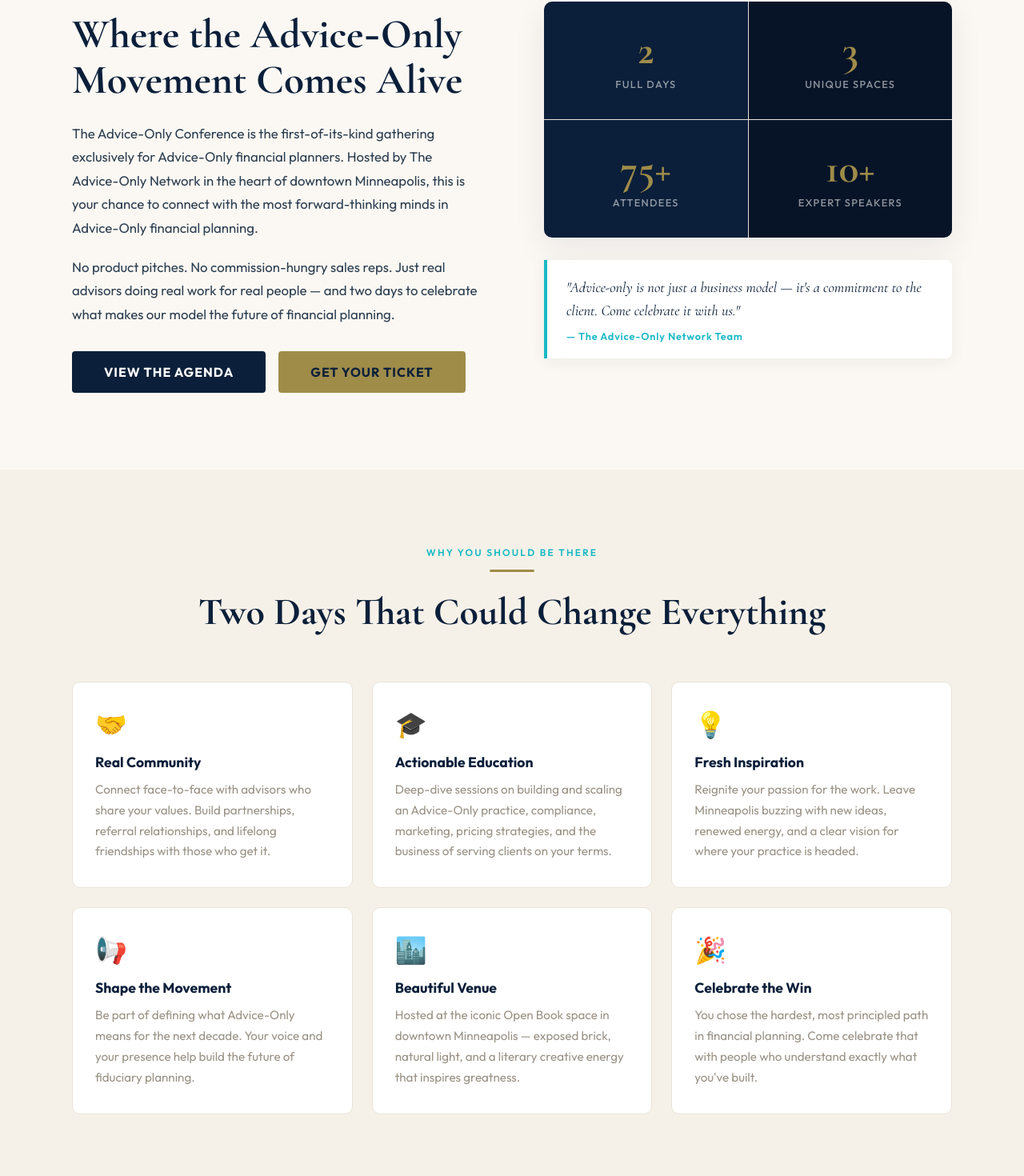
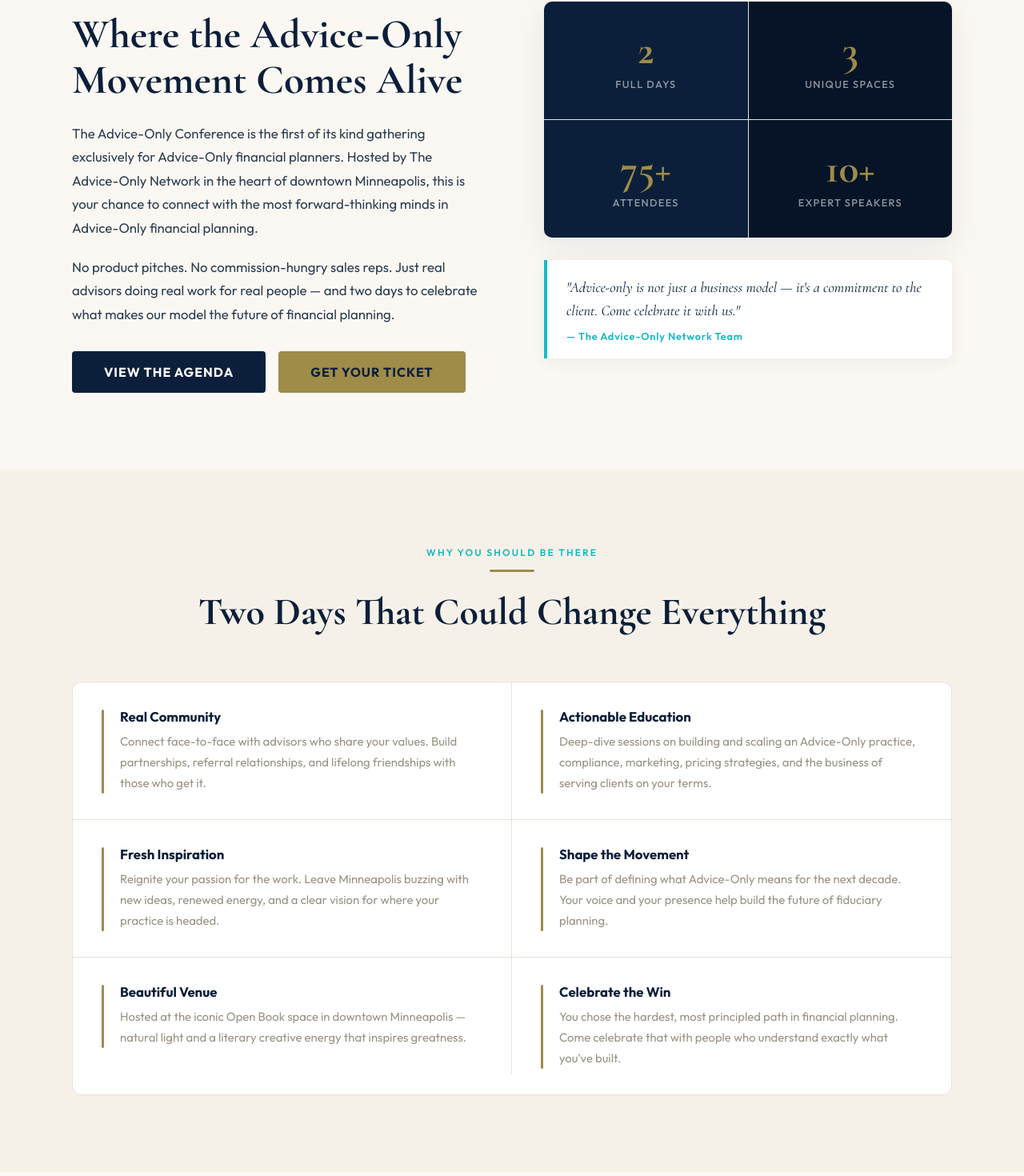
Before and after one commit to simo0355/advice-only-conference, a React (Create React App) app: page / in a window 1280 px wide. Shown: the part 1116-2586 px from the top of the page at 80% size. Built offline with nearby package versions, Linux system fonts and the light colour scheme.

Commit message:
Live site push

```diff
--- a/src/AdviceOnlyConference.js
+++ b/src/AdviceOnlyConference.js
@@ -604,13 +604,7 @@
         </div>
       </div>
 
-      {/* Scroll arrow */}
-      <div style={{ position: "absolute", bottom: 16, left: "50%", transform: "translateX(-50%)", display: "flex", flexDirection: "column", alignItems: "center", gap: 6, cursor: "pointer", opacity: 0.5 }} onClick={() => document.getElementById("about").scrollIntoView({ behavior: "smooth" })}>
-        <span style={{ fontFamily: "'Outfit', sans-serif", fontSize: "0.68rem", letterSpacing: "0.14em", textTransform: "uppercase", color: C.white }}>Scroll</span>
-        <div style={{ width: 24, height: 36, border: `2px solid rgba(255,255,255,0.4)`, borderRadius: 100, display: "flex", justifyContent: "center", paddingTop: 6 }}>
-          <div style={{ width: 4, height: 8, background: C.white, borderRadius: 2, animation: "fadeUp 1.5s infinite" }} />
-        </div>
-      </div>
+
     </section>
   );
 }
@@ -636,7 +630,7 @@
                 Where the Advice<span style={{ fontFamily: "'Outfit', sans-serif", fontWeight: 400, fontSize: "0.9em" }}>-</span>Only Movement Comes Alive
               </h2>
               <p style={{ fontFamily: "'Outfit', sans-serif", fontSize: "1.05rem", lineHeight: 1.75, color: C.bodyText, marginBottom: 20 }}>
-                The Advice-Only Conference is the first-of-its-kind gathering exclusively for Advice-Only financial planners. Hosted by The Advice-Only Network in the heart of downtown Minneapolis, this is your chance to connect with the most forward-thinking minds in Advice-Only financial planning.
+                The Advice-Only Conference is the first of its kind gathering exclusively for Advice-Only financial planners. Hosted by The Advice-Only Network in the heart of downtown Minneapolis, this is your chance to connect with the most forward-thinking minds in Advice-Only financial planning.
               </p>
               <p style={{ fontFamily: "'Outfit', sans-serif", fontSize: "1.05rem", lineHeight: 1.75, color: C.bodyText, marginBottom: 32 }}>
                 No product pitches. No commission-hungry sales reps. Just real advisors doing real work for real people — and two days to celebrate what makes our model the future of financial planning.
@@ -683,12 +677,12 @@
 // ─── Why Attend ────────────────────────────────────────────────────────────
 function WhyAttend() {
   const reasons = [
-    { icon: "🤝", title: "Real Community", desc: "Connect face-to-face with advisors who share your values. Build partnerships, referral relationships, and lifelong friendships with those who get it." },
-    { icon: "🎓", title: "Actionable Education", desc: "Deep-dive sessions on building and scaling an Advice-Only practice, compliance, marketing, pricing strategies, and the business of serving clients on your terms." },
-    { icon: "💡", title: "Fresh Inspiration", desc: "Reignite your passion for the work. Leave Minneapolis buzzing with new ideas, renewed energy, and a clear vision for where your practice is headed." },
-    { icon: "📢", title: "Shape the Movement", desc: "Be part of defining what Advice-Only means for the next decade. Your voice and your presence help build the future of fiduciary planning." },
-    { icon: "🏙️", title: "Beautiful Venue", desc: "Hosted at the iconic Open Book space in downtown Minneapolis — exposed brick, natural light, and a literary creative energy that inspires greatness." },
-    { icon: "🎉", title: "Celebrate the Win", desc: "You chose the hardest, most principled path in financial planning. Come celebrate that with people who understand exactly what you've built." },
+    { title: "Real Community", desc: "Connect face-to-face with advisors who share your values. Build partnerships, referral relationships, and lifelong friendships with those who get it." },
+    { title: "Actionable Education", desc: "Deep-dive sessions on building and scaling an Advice-Only practice, compliance, marketing, pricing strategies, and the business of serving clients on your terms." },
+    { title: "Fresh Inspiration", desc: "Reignite your passion for the work. Leave Minneapolis buzzing with new ideas, renewed energy, and a clear vision for where your practice is headed." },
+    { title: "Shape the Movement", desc: "Be part of defining what Advice-Only means for the next decade. Your voice and your presence help build the future of fiduciary planning." },
+    { title: "Beautiful Venue", desc: "Hosted at the iconic Open Book space in downtown Minneapolis — natural light and a literary creative energy that inspires greatness." },
+    { title: "Celebrate the Win", desc: "You chose the hardest, most principled path in financial planning. Come celebrate that with people who understand exactly what you've built." },
   ];
   return (
     <section style={{ padding: "96px 32px", background: C.cream }}>
@@ -702,13 +696,20 @@
             </h2>
           </div>
         </Reveal>
-        <div style={{ display: "grid", gridTemplateColumns: "repeat(auto-fit, minmax(300px, 1fr))", gap: 24 }}>
-          {reasons.map(({ icon, title, desc }, i) => (
-            <Reveal key={title} delay={i * 0.08}>
-              <div className="hover-lift" style={{ background: C.white, borderRadius: 10, padding: "32px 28px", border: `1px solid ${C.grayLight}`, height: "100%" }}>
-                <div style={{ fontSize: "2rem", marginBottom: 16 }}>{icon}</div>
-                <h3 style={{ fontFamily: "'Outfit', sans-serif", fontWeight: 700, fontSize: "1.1rem", color: C.navy, marginBottom: 10 }}>{title}</h3>
-                <p style={{ fontFamily: "'Outfit', sans-serif", fontSize: "0.95rem", color: C.grayMid, lineHeight: 1.7 }}>{desc}</p>
+        <div style={{ display: "grid", gridTemplateColumns: "repeat(auto-fit, minmax(440px, 1fr))", gap: 0, border: `1px solid ${C.grayLight}`, borderRadius: 12, overflow: "hidden", background: C.white }}>
+          {reasons.map(({ title, desc }, i) => (
+            <Reveal key={title} delay={i * 0.06}>
+              <div style={{
+                padding: "32px 36px",
+                borderRight: i % 2 === 0 ? `1px solid ${C.grayLight}` : "none",
+                borderBottom: i < 4 ? `1px solid ${C.grayLight}` : "none",
+                display: "flex", gap: 20, alignItems: "flex-start"
+              }}>
+                <div style={{ width: 3, flexShrink: 0, alignSelf: "stretch", background: C.amber, borderRadius: 2, marginTop: 2 }} />
+                <div>
+                  <h3 style={{ fontFamily: "'Outfit', sans-serif", fontWeight: 700, fontSize: "1.05rem", color: C.navy, marginBottom: 8 }}>{title}</h3>
+                  <p style={{ fontFamily: "'Outfit', sans-serif", fontSize: "0.93rem", color: C.grayMid, lineHeight: 1.75, margin: 0 }}>{desc}</p>
+                </div>
               </div>
             </Reveal>
           ))}
@@ -724,8 +725,8 @@
   const isMobile = useIsMobile();
   const agenda = {
     1: [
-      { time: "8:00 AM", title: "Registration & Morning Coffee", type: "break", note: "Registration open until 2:00 PM · Performance Hall Lobby" },
-      { time: "9:00 AM", title: "Opening Keynote", type: "keynote", note: "Welcome to the Advice-Only Conference — Setting the stage for two transformative days" },
+      { time: "8:00 AM", title: "Registration & Morning Coffee", type: "break", note: "Performance Hall Lobby" },
+      { time: "9:00 AM", title: "Opening Keynote", type: "keynote", note: "Performance Hall · Welcome to the Advice-Only Conference — Setting the stage for two transformative days" },
       { time: "10:00 AM", type: "concurrent", sessions: [
         { title: "Building Your Advice-Only Practice From Scratch", room: "Performance Hall", type: "session" },
         { title: "Breakout Session · Topic TBD", room: "Breakout Room", type: "session" },
@@ -740,28 +741,28 @@
         { title: "Breakout Session · Topic TBD", room: "Performance Hall", type: "session" },
         { title: "Optimizing Your Website for SEO & AEO", room: "Breakout Room", type: "session", speaker: "Alex Ammar · Paradox Financial" },
       ]},
-      { time: "4:00 PM", title: "Panel: The Future of Advice-Only Planning", type: "keynote", note: "Moderated panel with industry leaders" },
+      { time: "4:00 PM", title: "Panel: The Future of Advice-Only Planning", type: "keynote", note: "Performance Hall · Moderated panel with industry leaders" },
       { time: "5:30 PM", title: "Evening Event & Networking 🎉", type: "break", note: "Celebrate Day 1 with your fellow attendees" },
     ],
     2: [
       { time: "8:30 AM", title: "Registration & Morning Coffee", type: "break", note: "Come early, connect deeply" },
-      { time: "9:00 AM", title: "Day 2 Keynote", type: "keynote", note: "Speaker & topic TBD" },
+      { time: "9:00 AM", title: "Day 2 Keynote", type: "keynote", note: "Performance Hall · Speaker & topic TBD" },
       { time: "10:00 AM", type: "concurrent", sessions: [
         { title: "Compliance for Advice-Only Advisors", room: "Performance Hall", type: "session" },
-        { title: "Tech Stack Deep Dive: What You Do (and Don't) Need as Advice-Only", room: "Breakout Room", type: "session" },
+        { title: "Tech Stack Deep Dive: What You Do (and Don't) Need", room: "Breakout Room", type: "session" },
       ]},
       { time: "11:15 AM", type: "concurrent", sessions: [
         { title: "Breakout Session · Topic TBD", room: "Performance Hall", type: "session" },
         { title: "Breakout Session · Topic TBD", room: "Breakout Room", type: "session" },
       ]},
       { time: "12:15 PM", title: "Lunch & Networking", type: "break", note: "Catered lunch · Open networking with all attendees" },
-      { time: "1:30 PM", title: "Marketing an Advice-Only Practice in 2026", type: "session", note: "Performance Hall" },
-      { time: "2:00 PM", title: "The Intersection of Advice-Only and the FIRE Movement", type: "session", note: "Chris Mamula · Performance Hall" },
+      { time: "1:15 PM", title: "Marketing an Advice-Only Practice in 2026", type: "break", note: "Performance Hall" },
+      { time: "2:00 PM", title: "The Intersection of Advice-Only and the FIRE Movement", type: "break", note: "Chris Mamula · Performance Hall" },
       { time: "2:45 PM", type: "concurrent", sessions: [
         { title: "Breakout Session · Topic TBD", room: "Performance Hall", type: "session" },
         { title: "Breakout Session · Topic TBD", room: "Breakout Room", type: "session" },
       ]},
-      { time: "4:00 PM", title: "Closing Keynote", type: "keynote", note: "Speaker & topic TBD" },
+      { time: "4:00 PM", title: "Closing Keynote", type: "keynote", note: "Performance Hall · Speaker & topic TBD" },
       { time: "5:00 PM", title: "Farewells & Departures 🥂", type: "break", note: "Celebrating two great days together" },
     ],
   };
@@ -1004,7 +1005,6 @@
       role: "Main Conference Space",
       sqft: "1,701",
       capacity: "150",
-      emoji: "🎭",
       desc: "Our primary gathering space — a dramatic performance hall with exposed brick walls, flexible seating, and full AV capabilities. This is where the magic happens: keynotes, panels, and plenary sessions.",
       link: "https://www.peerspace.com/pages/listings/61f3120bbdb172000d3c7d71",
     },
@@ -1013,8 +1013,7 @@
       role: "Breakout Space",
       sqft: "816",
       capacity: "36",
-      emoji: "📚",
-      desc: "A beautifully lit meeting room with exposed brick, natural light, and movable furniture. Perfect for intimate breakout sessions, workshops, and afternoon roundtable discussions.",
+      desc: "A beautifully lit meeting room with natural light and movable furniture. Perfect for intimate breakout sessions, workshops, and afternoon roundtable discussions.",
       link: "https://www.peerspace.com/pages/listings/61f30706bdb172000d3c7797",
     },
     {
@@ -1022,7 +1021,6 @@
       role: "Networking Space",
       sqft: "300",
       capacity: "10",
-      emoji: "☀️",
       desc: "A cozy, light-filled room with a private outdoor patio overlooking downtown Minneapolis. Ideal for intimate sessions, one-on-ones, and peer networking.",
       link: "https://www.peerspace.com/pages/listings/641ca432464ca6000e035350",
     },
@@ -1052,7 +1050,6 @@
                     <div style={{ fontFamily: "'Outfit', sans-serif", fontWeight: 600, fontSize: "0.7rem", letterSpacing: "0.14em", textTransform: "uppercase", color: "rgba(255,255,255,0.6)", marginBottom: 6 }}>{s.role}</div>
                     <h3 style={{ fontFamily: "'Cormorant Garamond', serif", fontWeight: 700, fontSize: "1.5rem", color: C.white }}>{s.name}</h3>
                   </div>
-                  <span style={{ fontSize: "2.4rem" }}>{s.emoji}</span>
                 </div>
                 <div style={{ padding: "20px 24px 24px", display: "flex", flexDirection: "column", flex: 1 }}>
                   <div style={{ display: "flex", gap: 16, marginBottom: 16 }}>
@@ -1129,8 +1126,6 @@
     { icon: "🍹", label: "W XYZ Bar", desc: "Socialize at the lively on-site W XYZ bar — perfect for connecting with fellow attendees after sessions" },
     { icon: "📶", label: "Free Wi-Fi", desc: "Complimentary high-speed Wi-Fi throughout the hotel for all guests" },
     { icon: "💪", label: "24/7 Fitness Center", desc: "Round-the-clock gym to keep your routine going during the conference" },
-    { icon: "🏊", label: "Indoor Pool & Hot Tub", desc: "Unwind after a full day of sessions with a swim or soak" },
-    { icon: "🐾", label: "Pet Friendly", desc: "Pets welcome at no extra charge — bring your furry travel companion" },
     { icon: "🚇", label: "Light Rail Access", desc: "Easy access to Light Rail — connect to the venue, airport, and all of downtown" },
   ];
 
@@ -1198,7 +1193,7 @@
 
               {/* Description */}
               <p style={{ fontFamily: "'Outfit', sans-serif", fontSize: "1rem", color: C.bodyText, lineHeight: 1.75, marginBottom: 32, maxWidth: 720 }}>
-                Aloft Minneapolis is a vibrant, loft-inspired hotel located in the Mill District of downtown Minneapolis — directly across the street from the conference venue. With its signature W XYZ bar, indoor pool, and energetic communal spaces, it's the perfect place to unwind and keep the conversations going after each day's sessions.
+                Aloft Minneapolis is a vibrant, loft-inspired hotel located in the Mill District of downtown Minneapolis, directly across the street from the conference venue. With its signature W XYZ bar, indoor pool, and energetic communal spaces, it's the perfect place to unwind and keep the conversations going after each day's sessions.
               </p>
 
               {/* Amenities grid */}
@@ -1371,10 +1366,9 @@
   const [open, setOpen] = useState(null);
   const items = [
     { q: "Who is this conference for?", a: "The Advice-Only Conference is designed for Advice-Only financial planners, advisors considering making the switch to an Advice-Only model, and anyone who believes in the future of real financial planning with reduced conflicts of interest." },
-    { q: "What does 'Advice-Only' mean?", a: "Advice-only financial planners charge solely for their advice — no commissions, no assets under management fees, no product sales. They provide pure, fiduciary guidance with reduced conflicts of interest." },
-    { q: "Where exactly is the venue?", a: "The conference is held at Open Book Space in downtown Minneapolis, Minnesota. Open Book is a celebrated literary and creative center with beautiful event spaces featuring exposed brick, natural light, and a warm, inspiring atmosphere." },
+    { q: "What does 'Advice-Only' mean?", a: "Advice-Only financial planners charge solely for their advice — no commissions, no assets under management fees, and no product sales. They provide pure, fiduciary guidance with reduced conflicts of interest." },
     { q: "What's the dress code?", a: "Come as you are! We want you to be comfortable, so wear whatever you feel good in. This is a welcoming, relaxed environment — there's no need to dress up." },
-    { q: "What is your inclusion & harassment policy?", a: "The Advice-Only Conference is committed to being a safe, welcoming, and harassment-free experience for everyone — regardless of gender, gender identity, age, sexual orientation, disability, physical appearance, race, ethnicity, religion, or any other characteristic. We do not tolerate harassment of any kind. All attendees, speakers, sponsors, and staff are expected to treat one another with respect and kindness. Anyone asked to stop harassing behavior is expected to comply immediately. If you experience or witness harassment, please report it to a conference organizer right away. We are here to support you." },
+    { q: "What is your inclusion & harassment policy?", a: "The Advice-Only Conference is committed to being a safe, welcoming, and harassment-free experience for everyone, regardless of gender, gender identity, age, sexual orientation, disability, physical appearance, race, ethnicity, religion, or any other characteristic. We do not tolerate harassment of any kind. All attendees, speakers, sponsors, and staff are expected to treat one another with respect and kindness. Anyone asked to stop harassing behavior is expected to comply immediately. If you experience or witness harassment, please report it to a conference organizer right away. We are here to support you." },
     { q: "Will sessions be recorded?", a: "The 2026 conference will not be recorded. This first year is all about being in the room — the conversations, connections, and energy that can only happen in person. That said, we hope to have recordings available for future conferences, so stay tuned as the event grows." },
     { q: "Is there a refund policy?", a: "Yes. We want to be fair and transparent — just like our advisors. If you cancel more than 60 days before the conference (before April 24, 2026), you'll receive a full refund. Cancellations between 30 and 60 days out (April 24 – May 24, 2026) are eligible for a 50% refund. Cancellations within 30 days of the conference (after May 24, 2026) are non-refundable, as costs are locked in by that point. However, ticket transfers are always welcome — if you can't make it, you're free to send a colleague in your place at no charge. Just email us at info@adviceonlynetwork.com to arrange a transfer." },
     { q: "How can I become a sponsor?", a: "We're actively seeking sponsors who align with the Advice-Only philosophy. Reach out to us at info@adviceonlynetwork.com to discuss sponsorship opportunities." },
@@ -1425,7 +1419,6 @@
     <section style={{ background: C.cream, borderTop: `1px solid ${C.grayLight}`, borderBottom: `1px solid ${C.grayLight}`, padding: "40px 32px" }}>
       <div style={{ maxWidth: 900, margin: "0 auto", display: "flex", alignItems: "center", justifyContent: "space-between", gap: 32, flexWrap: "wrap" }}>
         <div style={{ display: "flex", alignItems: "center", gap: 20 }}>
-          <div style={{ fontSize: "2rem", flexShrink: 0 }}>📰</div>
           <div>
             <div style={{ fontFamily: "'Outfit', sans-serif", fontWeight: 700, fontSize: "1rem", color: C.navy, marginBottom: 4 }}>
               Press & Media Inquiries
@@ -1519,8 +1512,7 @@
             <div style={{ fontFamily: "'Outfit', sans-serif", fontWeight: 700, fontSize: "0.78rem", letterSpacing: "0.14em", textTransform: "uppercase", color: "rgba(255,255,255,0.35)", marginBottom: 16 }}>Contact</div>
             <div style={{ fontFamily: "'Outfit', sans-serif", fontSize: "0.88rem", color: "rgba(255,255,255,0.5)", marginBottom: 10 }}>
               <span style={{ display: "block", marginBottom: 6 }}>📧 <a href="mailto:info@adviceonlynetwork.com" style={{ color: C.teal }}>info@adviceonlynetwork.com</a></span>
-              <span style={{ display: "block", marginBottom: 6 }}>🌐 <a href="https://www.adviceonlynetwork.com" target="_blank" rel="noopener noreferrer" style={{ color: C.teal }}>adviceonlynetwork.com</a></span>
-              <span style={{ display: "block" }}>📍 Minneapolis, MN</span>
+              <span style={{ display: "block" }}>🌐 <a href="https://www.adviceonlynetwork.com" target="_blank" rel="noopener noreferrer" style={{ color: C.teal }}>adviceonlynetwork.com</a></span>
             </div>
           </div>
         </div>
```
Also changed, not shown: 1 other file (tests, documents, lock files or other folders).
